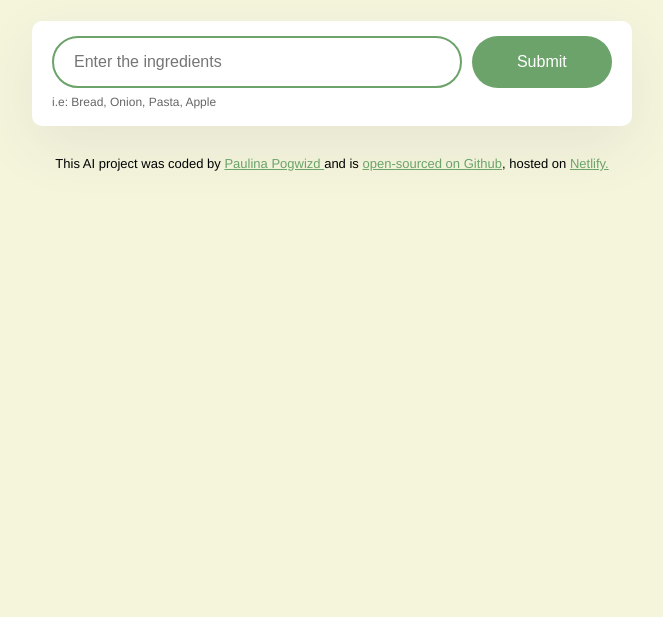
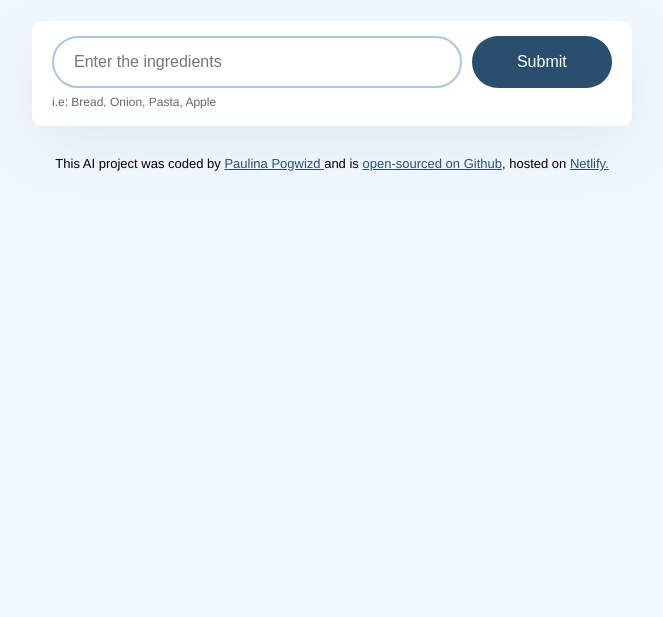
Before and after one commit to Paupog/recipe-generator, a plain HTML site: page index.html in a window 1280 px wide. Shown: the part 183-800 px from the top of the page, without its empty margins (308-971 px from the left). Drawn offline with nearby package versions, Linux system fonts and the light colour scheme.

Commit message:
Changed informations

```diff
--- a/src/style.css
+++ b/src/style.css
@@ -1,9 +1,9 @@
 body{
-       background: #F5F5DC;
+       background: #F0F8FF;
        font-family: Helvetica, Arial, sans-serif;
 }
 a {
-    color: #6BA36A;
+    color: #2A4F6E;
 }
 .container {
     margin: 120px auto;
@@ -49,14 +49,14 @@ form {
     border-radius: 50px;
     line-height: 20px;
     color: #4E4B4B;
-    border: 2px solid #6BA36A;
+    border: 2px solid #A9C5E8;
     box-sizing: border-box;
     outline: none;
     }
 
 .submit-button {
     margin-left: 10px;
-    background: #6BA36A;
+    background: #2A4F6E;
     color: white;
     border: none;
     width: 150px;
```
